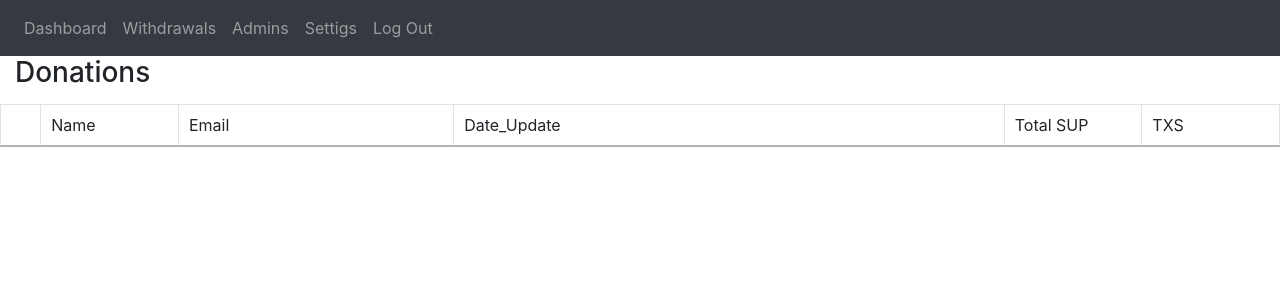
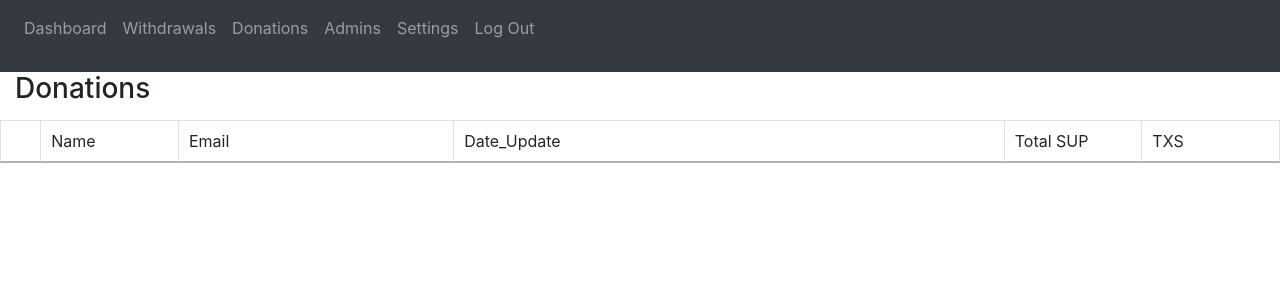
Before and after one commit to anariba-hn/FaucetSUP, a PHP site: page /admincenter/donations.php in a window 1280 px wide. Shown: the top 300 px of the page. Run offline with PHP 8.4, Linux system fonts and the light colour scheme; the visitor is signed in with stand-in values (Sample User, id 1); data that the repository does not hold is empty; some libraries are stand-ins or nearby versions.

Commit message:
Update nav Donation Page

```diff
--- a/admincenter/donations.php
+++ b/admincenter/donations.php
@@ -46,19 +46,24 @@ if(empty($_SESSION['admin']))
             <div class="collapse navbar-collapse" id="navbarSupportedContent">
                 <ul class="navbar-nav mr-auto">
                     <li class="nav-item">
-                        <a class="nav-link" href="../admincenter/dashboard.php">Dashboard</a>
+                    <a class="nav-link" href="../admincenter/dashboard.php">Dashboard</a>
                     </li>
                     <li class="nav-item">
                         <a class="nav-link" href="../admincenter/withdrawals.php">Withdrawals</a>
                     </li>
                     <li class="nav-item">
-                        <a class="nav-link" href="../admincenter/admins.php">Admins</a>
+                        <a class="nav-link" href="../admincenter/donations.php">Donations</a>
                     </li>
                     <li class="nav-item">
-                        <a class="nav-link" href="../admincenter/settings.php">Settigs</a>
+                        <a class="nav-link" href="../admincenter/admins.php" >Admins</a>
                     </li>
                     <li class="nav-item">
-                        <a id="btnLogOut" class="nav-link" href="#">Log Out</a>
+                        <a class="nav-link" href="../admincenter/settings.php">Settings</a>
+                    </li>
+                    <li class="nav-item">
+                       <form action="../admincenter/logout.php">
+                        <button id="btnLogOut" class="nav-link logOut">Log Out</button>
+                        </form>
                     </li>
                 </ul>
             </div>
```
